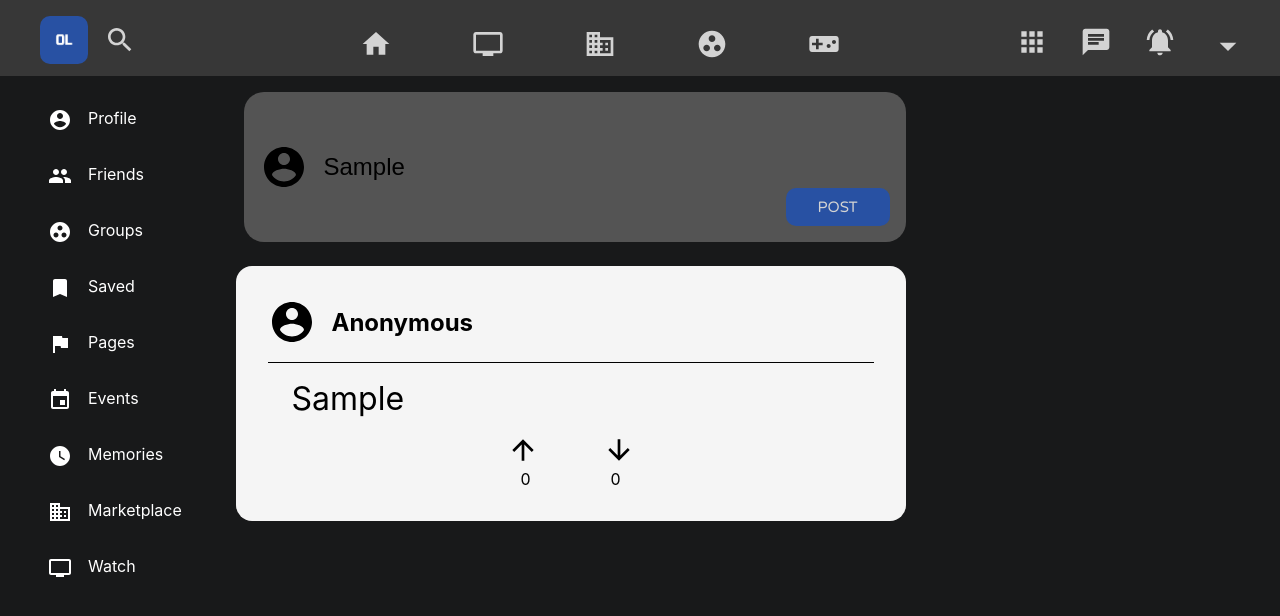
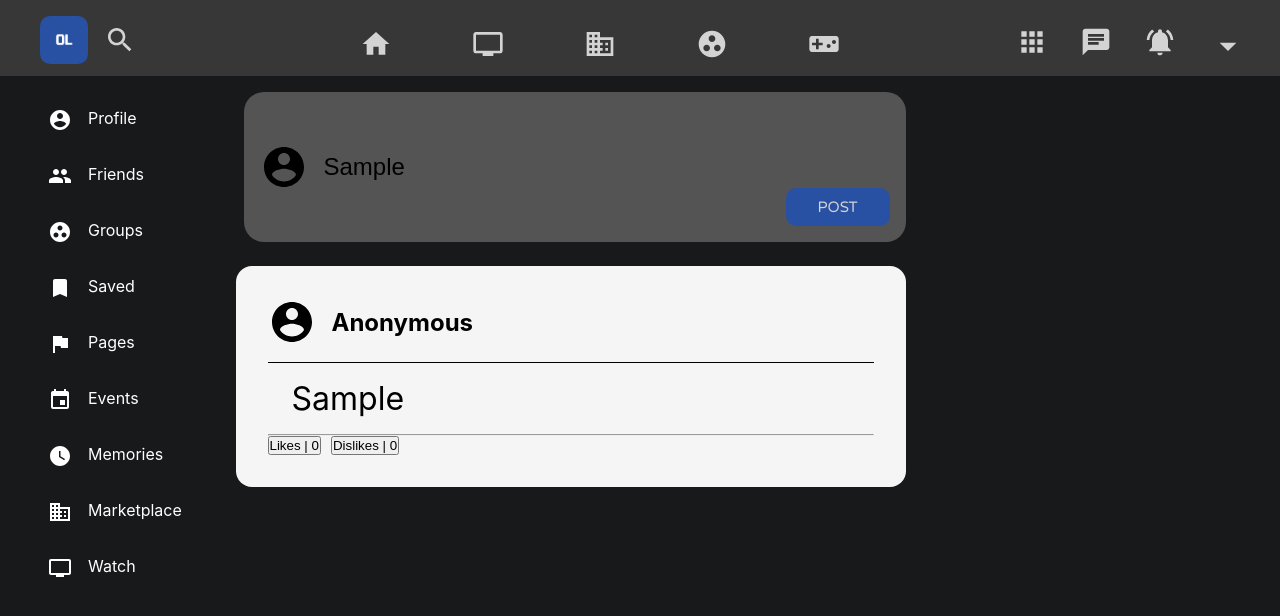
Before and after one commit to dhiren-rajesh/oneliner, a React (Create React App) app: page / in a window 1280 px wide. Both pictures are taken after typing "Sample" into the empty fields and a click on the button "POST". Shown: the top 616 px of the page. Built offline with nearby package versions, Linux system fonts and the light colour scheme.

Commit message:
Added Files Necessary for Likes and Dislikes

```diff
--- /dev/null
+++ b/src/Likes.js
@@ -0,0 +1,64 @@
+import {React, useState} from 'react'
+
+export default function Likes() {
+
+const [likes, setLikes] = useState(0);
+const [dislikes, setDislikes] = useState(0);
+const [active, setActive] = useState(null);
+
+const changeDislike = () => {
+  if(active === "dislike"){
+    setDislikes(dislikes - 1)
+    setLikes(likes + 1)
+    setActive("like")
+  }
+  else{
+    setLikes(likes + 1)
+    setActive("like")
+  }
+}
+
+const changeLike = () => {
+  if(active === "like"){
+    setLikes(likes - 1)
+    setDislikes(dislikes + 1)
+    setActive("dislike")
+  }
+  else{
+    setDislikes(dislikes + 1)
+    setActive("dislike")
+  }
+}
+
+  return (
+    <div style={{ display: "flex" }}>
+      <button
+        style={{
+          color: active === "like" ? "green" : "black",
+          marginRight: "10px"
+        }}
+        onClick={() => {
+          if(active !== "like")
+            changeDislike()
+        }
+        }
+      >
+        <label>Likes</label>
+        &nbsp;|&nbsp;
+        {likes}
+      </button>
+      <button
+        style={{ color: active === "dislike" ? "red" : "black" }}
+        onClick={() =>{
+          if(active !== "dislike")
+            changeLike()
+        }
+        }
+      >
+        <label>Dislikes</label>
+        &nbsp;|&nbsp;
+        {dislikes}
+      </button>
+    </div>
+  );
+}
--- a/src/Main.css
+++ b/src/Main.css
@@ -57,8 +57,7 @@
 
 .post-content {
   font-size: 2rem;
-  margin-top: 1rem;
-  margin-left: 1.5rem;
+  margin: 1rem 0 1rem 1.5rem;
 }
 
 .post-footer {
@@ -73,7 +72,8 @@
 }
 
 .like-counter {
-  padding: 0 2.5rem;
+  padding: 1rem 0 0 0;
+  font-size: 1.5rem;
 }
 
 .arrow-btn-up:hover {
--- a/src/Main.js
+++ b/src/Main.js
@@ -1,14 +1,15 @@
 import React, {useState} from 'react'
 import './Main.css'
 import AccountCircleIcon from '@material-ui/icons/AccountCircle';
-import ArrowUpwardIcon from '@material-ui/icons/ArrowUpward';
-import ArrowDownwardIcon from '@material-ui/icons/ArrowDownward';
+// import ArrowUpwardIcon from '@material-ui/icons/ArrowUpward';
+// import ArrowDownwardIcon from '@material-ui/icons/ArrowDownward';
+import Likes from './Likes'
 
 
 export default function Main() {
     const [textInp, setTextInp] = useState(null);
-    const [like, setLike] = useState(0);
-    const [dislike, setDislike] = useState(0);
+    // const [like, setLike] = useState(0);
+    // const [dislike, setDislike] = useState(0);
     const [flag, setFlag] = useState(false);
     const submitValue = () => {
         if(textInp != null){
@@ -31,17 +32,19 @@ export default function Main() {
                     <div className="post-content">
                         {textInp}
                     </div>
-                    <div className="post-footer">
+                    <hr/>
+                    {/* <div className="post-footer">
+                        <div className="like-counter">{like}</div>
                         <button className="arrow-btn" onClick={() => setLike(like +1)}>
                             <ArrowUpwardIcon className="arrow-btn-up" style={{ fontSize: "2rem"}}/>
                         </button>
                         <button className="arrow-btn" onClick={() => setDislike(dislike +1)}>
                             <ArrowDownwardIcon className="arrow-btn-down" style={{ fontSize: "2rem"}}/>
                         </button>
-                    </div>
-                    <div className="post-footer">
-                        <div className="like-counter">{like}</div>
                         <div className="like-counter">{dislike}</div>
+                    </div> */}
+                    <div>
+                        <Likes/>
                     </div>
                 </div>
             )
```
Also changed, not shown: src/Likes.css (added).
